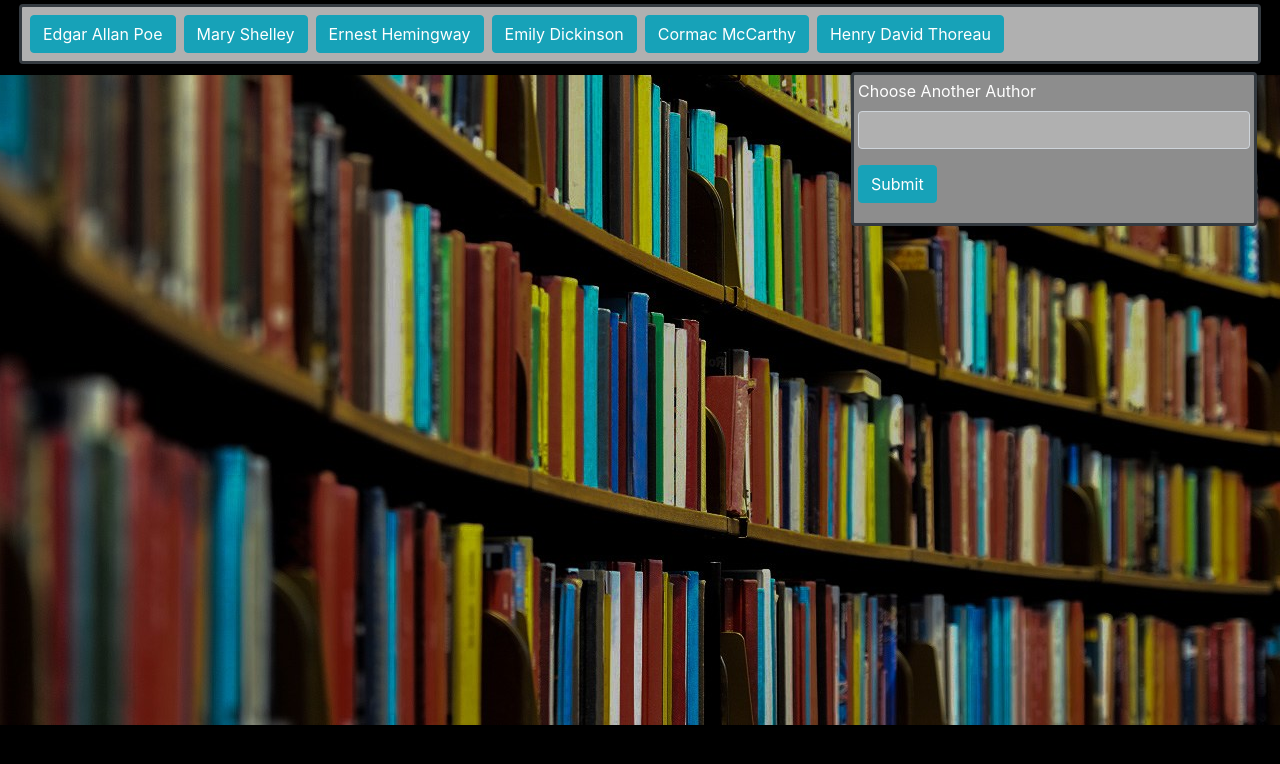
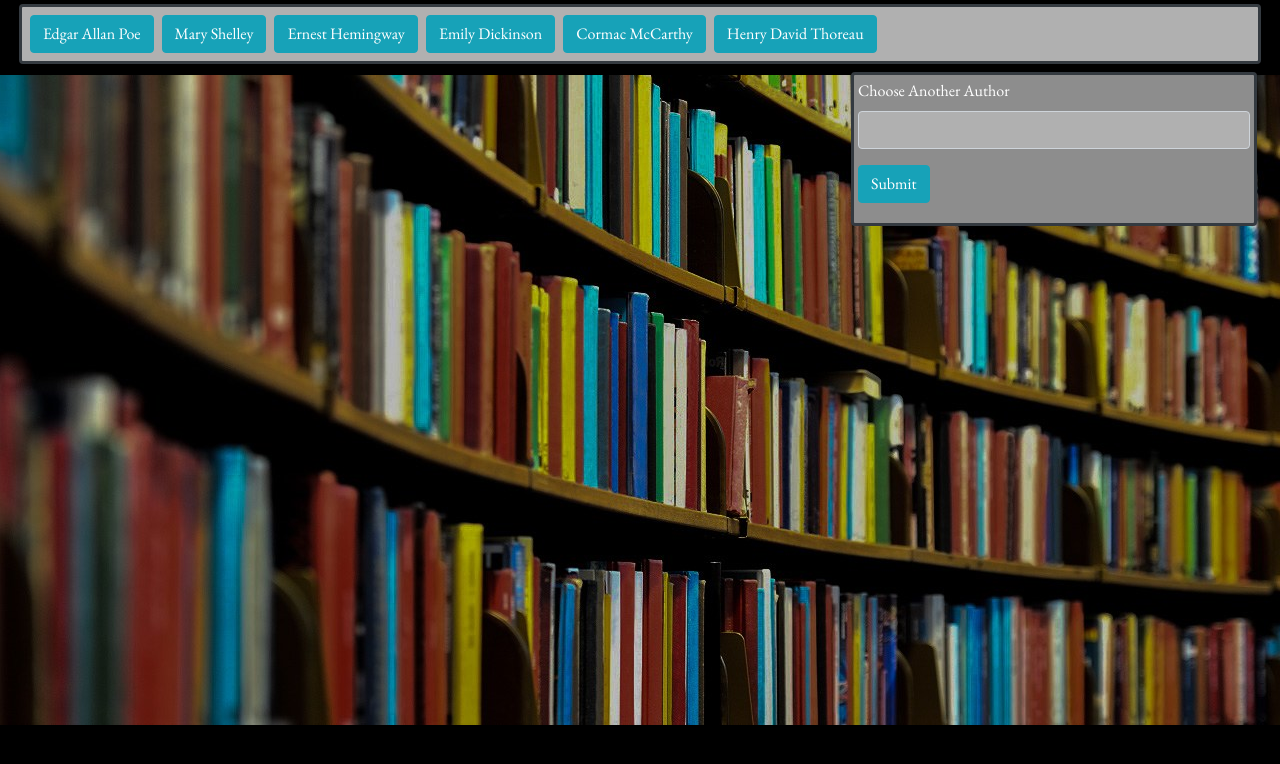
Before and after one commit to WagnerAndrew/GifTastic, a plain HTML site: page index.html in a window 1280 px wide. Drawn offline with nearby package versions, Linux system fonts and the light colour scheme.

Commit message:
Changed font

```diff
--- a/assets/css/style.css
+++ b/assets/css/style.css
@@ -3,6 +3,7 @@ body {
     background-image: url("../images/books.jpg");
     background-repeat: no-repeat;
     background-position: center;
+    font-family: 'EB Garamond', serif;
 }
 
 .color {
--- a/index.html
+++ b/index.html
@@ -8,6 +8,8 @@
     <title>GifTastic</title>
 
     <meta name="viewport" content="width=device-width, initial-scale=1.0, shrink-to-fit=no">
+
+    <link href="https://fonts.googleapis.com/css?family=EB+Garamond" rel="stylesheet">
 
     <link rel="stylesheet" href="https://stackpath.bootstrapcdn.com/bootstrap/4.1.3/css/bootstrap.min.css" integrity="sha384-MCw98/SFnGE8fJT3GXwEOngsV7Zt27NXFoaoApmYm81iuXoPkFOJwJ8ERdknLPMO"
         crossorigin="anonymous">
```
